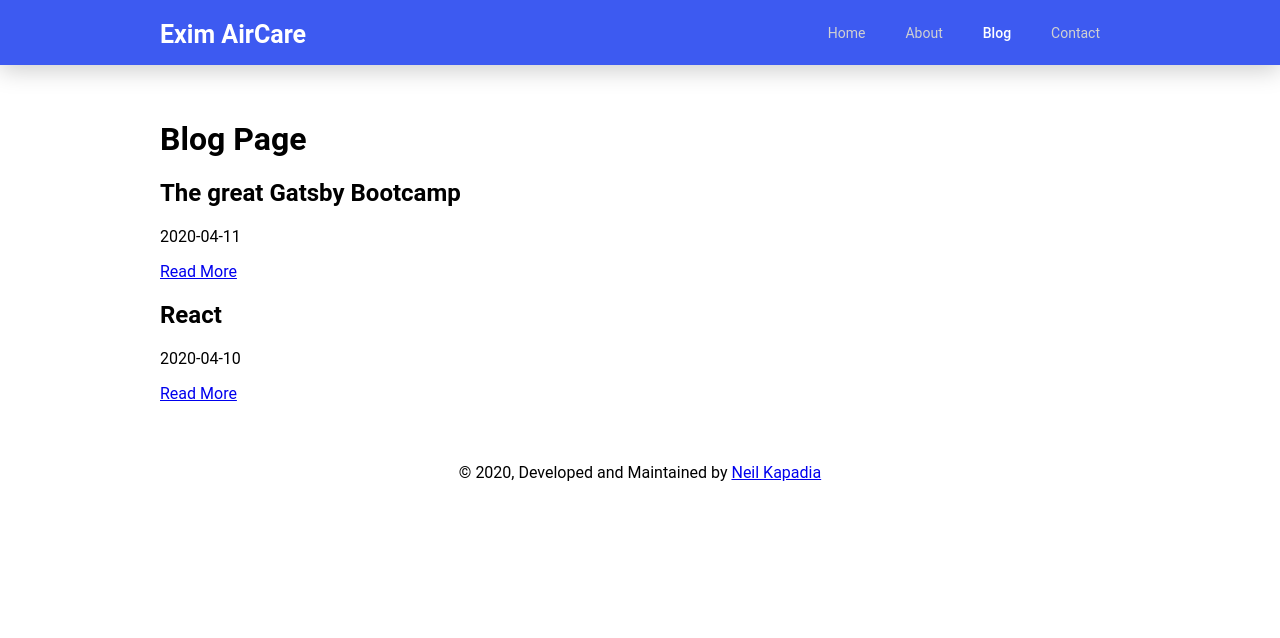
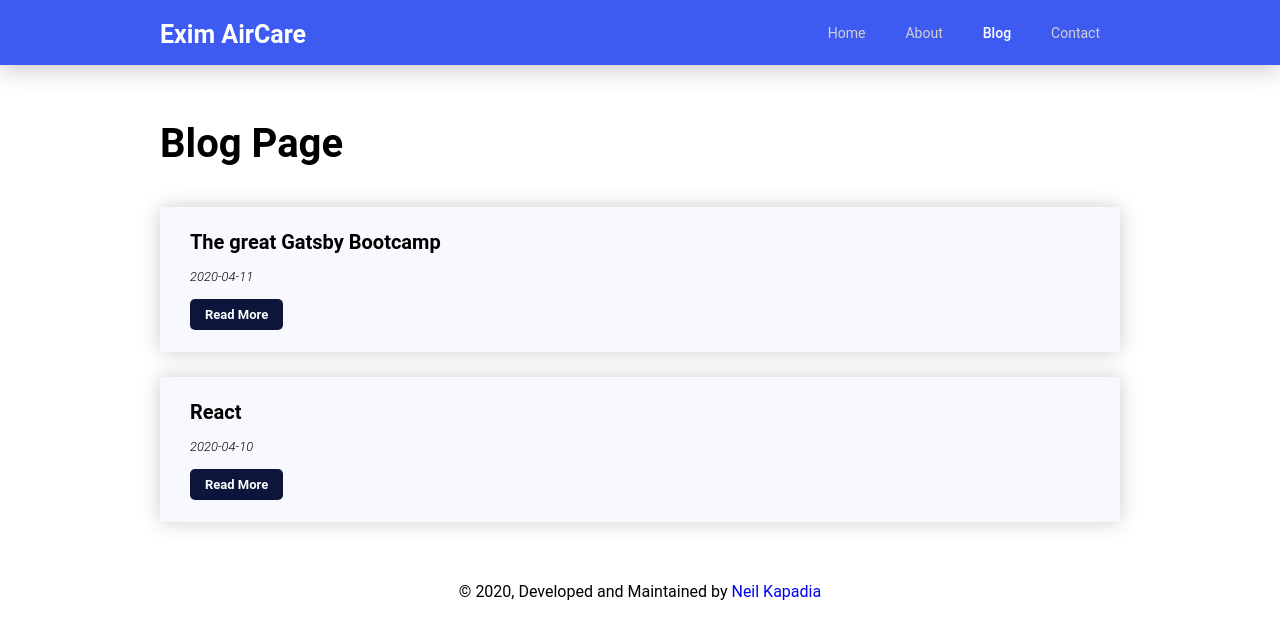
Before and after one commit to neilkapadia7/gatsby-contentful-blog, a Gatsby site: page /blog in a window 1280 px wide. Built offline with nearby package versions, Linux system fonts and the light colour scheme; Gatsby itself is replaced by a stand-in of ours.

Commit message:
Initial Commit

```diff
--- a/gatsby-config.js
+++ b/gatsby-config.js
@@ -17,12 +17,12 @@ module.exports = {
       resolve:`gatsby-transformer-remark`,
       options: {
         plugins: [
-          'gatsby-remark-relative-images',
+          `gatsby-remark-relative-images`,
           {
-            resolve: 'gatsby-remark-images',
+            resolve: `gatsby-remark-images`,
             options: {
               maxWidth: 750,
-              linkImagesToOrginal: false
+              linkImagesToOriginal: false
             }
           }
         ]
--- a/src/components/layout.css
+++ b/src/components/layout.css
@@ -12,6 +12,12 @@ body {
   padding: 0;
   font-family: 'Roboto', sans-serif;
   text-align: left;
+}
+a{
+  text-decoration: none;
+}
+a:hover{
+  text-decoration: none;
 }
 header{
   width: 100%;
@@ -65,9 +71,55 @@ nav ul li a {
   margin: 120px 12.5% 60px 12.5%;
 }
 
+/* Blogs */
+.blog-page h1{
+  font-family: 'Roboto', sans-serif;
+  font-weight: 700;
+  font-size: 40px;
+}
+.blog-main-div{
+  margin-top: 40px;
+}
+.blog-container{
+  margin: 25px 0;
+  padding: 15px 30px;
+  background-color: rgb(248, 249, 255);
+  border-radius: 2px;
+  box-shadow: 0 0 20px #ccc;
+}
+.blog-container h2{
+  font-family: 'Roboto', sans-serif;
+  font-weight: 700;
+  font-size: 20px;
+  margin: 0;
+  line-height: 40px;
+}
+.blog-container p{
+  font-family: 'Roboto', sans-serif;
+  font-weight: 300;
+  font-size: 13px;
+  font-style: italic;
+  margin: 0;
+  line-height: 30px;
+}
+.blog-container a{
+  font-family: 'Roboto', sans-serif;
+  font-weight: 600;
+  font-size: 13px;
+  margin: 10px 0;
+  line-height: 45px;
+  color: #f9feff;
+  padding: 8px 15px;
+  background-color: #0e153a;
+  border-radius: 5px;
+}
+.gatsby-resp-image-wrapper {
+  margin: 0!important;
+}
 
 
 /* Footer */
 footer{
   text-align: center;
+  margin: 50px auto;
 }
--- a/src/pages/blog.js
+++ b/src/pages/blog.js
@@ -1,4 +1,4 @@
-import React, { Fragment } from 'react';
+import React from 'react';
 import Layout from '../components/layout';
 import {graphql, useStaticQuery, Link} from 'gatsby';
 
@@ -26,15 +26,15 @@ const BlogPage = () => {
 
     return (
         <Layout>
-            <div>
+            <div className='blog-page'>
                 <h1>Blog Page</h1>
-                <div>
+                <div className='blog-main-div'>
                     {data.allMarkdownRemark.edges.map(blog =>
-                        <Fragment>
+                        <div className='blog-container'>
                             <h2>{blog.node.frontmatter.title}</h2>
                             <p>{blog.node.frontmatter.date}</p>
                             <Link to={`blog/${blog.node.fields.slug}`}>Read More</Link>
-                        </Fragment>
+                        </div>
                     )}
                 </div>
             </div>
```
Also changed, not shown: src/posts/react/react.md (renamed from src/posts/react.md).
